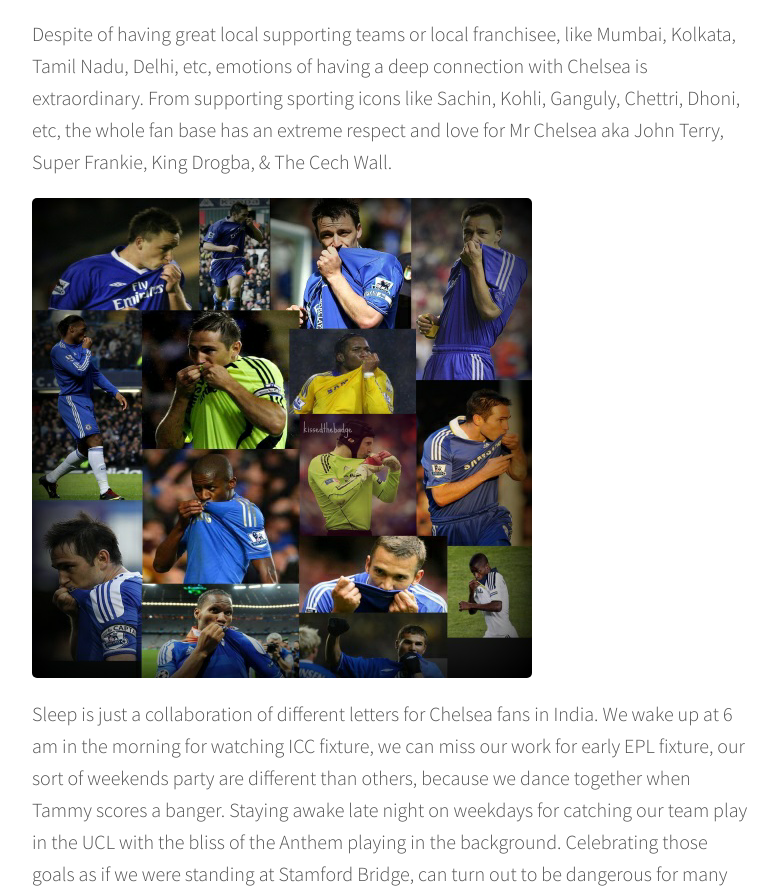
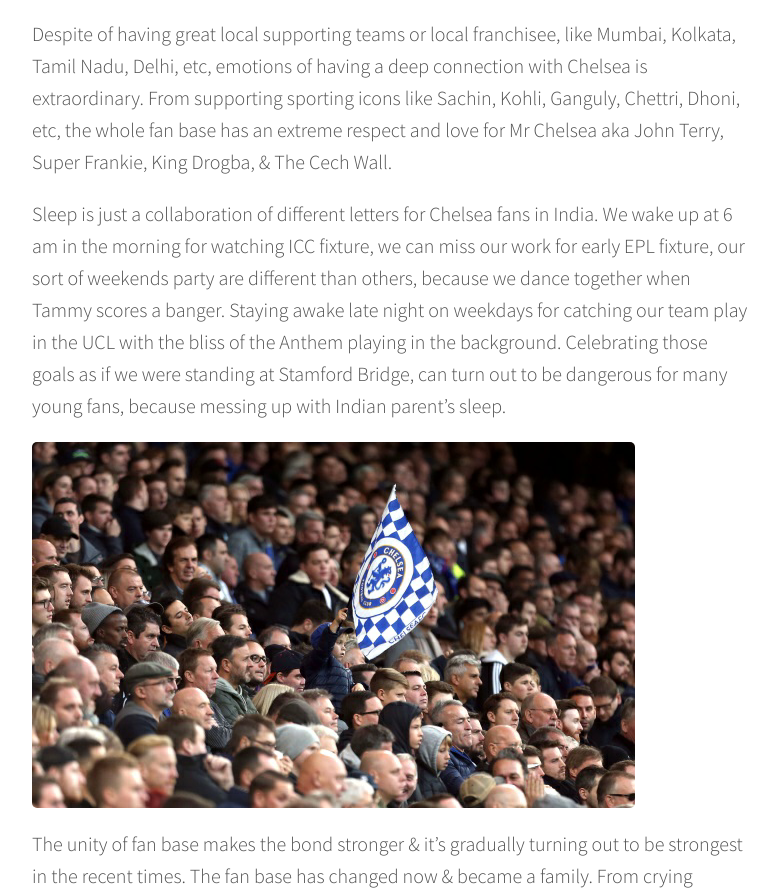
Before and after one commit to chelseafcindia/blog, a Jekyll site: the page built from _posts/2019-10-20-chelsea-fans-in-india.markdown, in a window 1280 px wide. Shown: the part 2333-3229 px from the top of the page, without its empty margins (248-1026 px from the left). Built offline with Jekyll 4.4.1, drawn with Linux system fonts in a browser that asks for light colours.

Commit message:
Updated Chelsea Fans In India

```diff
--- a/_posts/2019-10-20-chelsea-fans-in-india.markdown
+++ b/_posts/2019-10-20-chelsea-fans-in-india.markdown
@@ -31,13 +31,11 @@ For the Chelsea fans in India, the connection changes every possible things of t
 
 Despite of having great local supporting teams or local franchisee, like Mumbai, Kolkata, Tamil Nadu, Delhi, etc, emotions of having a deep connection with Chelsea is extraordinary. From supporting sporting icons like Sachin, Kohli, Ganguly, Chettri, Dhoni, etc, the whole fan base has an extreme respect and love for Mr Chelsea aka John Terry, Super Frankie, King Drogba, & The Cech Wall.
 
-![4-fdea00.png](/uploads/4-fdea00.png)
-
 Sleep is just a collaboration of different letters for Chelsea fans in India. We wake up at 6 am in the morning for watching ICC fixture, we can miss our work for early EPL fixture, our sort of weekends party are different than others, because we dance together when Tammy scores a banger. Staying awake late night on weekdays for catching our team play in the UCL with the bliss of the Anthem playing in the background. Celebrating those goals as if we were standing at Stamford Bridge, can turn out to be dangerous for many young fans, because messing up with Indian parent’s sleep.
 
+![5.png](/uploads/5.png)
+
 The unity of fan base makes the bond stronger & it's gradually turning out to be strongest in the recent times. The fan base has changed now & became a family. From crying together at 2008 UCL finals, giving shoulders to other even after going through tough times, from being aggressively accepting the situation & blowing thunder inside ourselves after seeing King Drogba's reaction in 2009 UCL Semis, from dancing with joy, crying happy tears to live the best day of life together on 19th May 2012, going into depression with continuous tear in eyes of each & every fans while bidding goodbye to the club's iconic legends, the fan base turned out into a religion, and then a Family.
-
-![5.png](/uploads/5.png)
 
 So if we are a family, what's the major occasion or our family gathering festival!? OFCOURSE we have one. All thanks to the biggest and the foremost official Chelsea's fan club in India - CISC (Chelsea India Supporters Club). The biggest festival of this family, where we buy new Jerseys together, where we plan to visit the destination together, where we plan to play together, where we watch a historical fixture together, where we gather from each part of the country to meet together.
 
```
